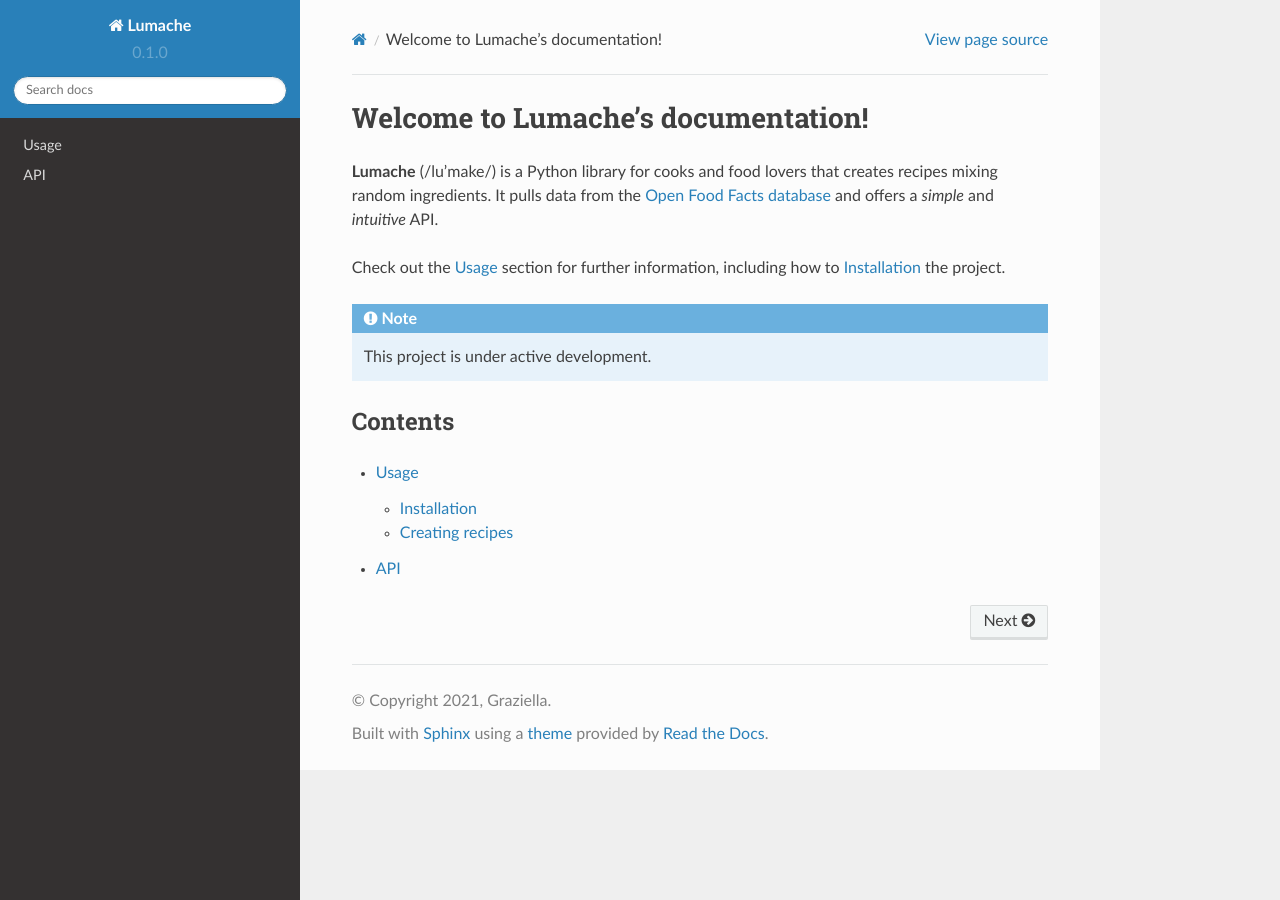
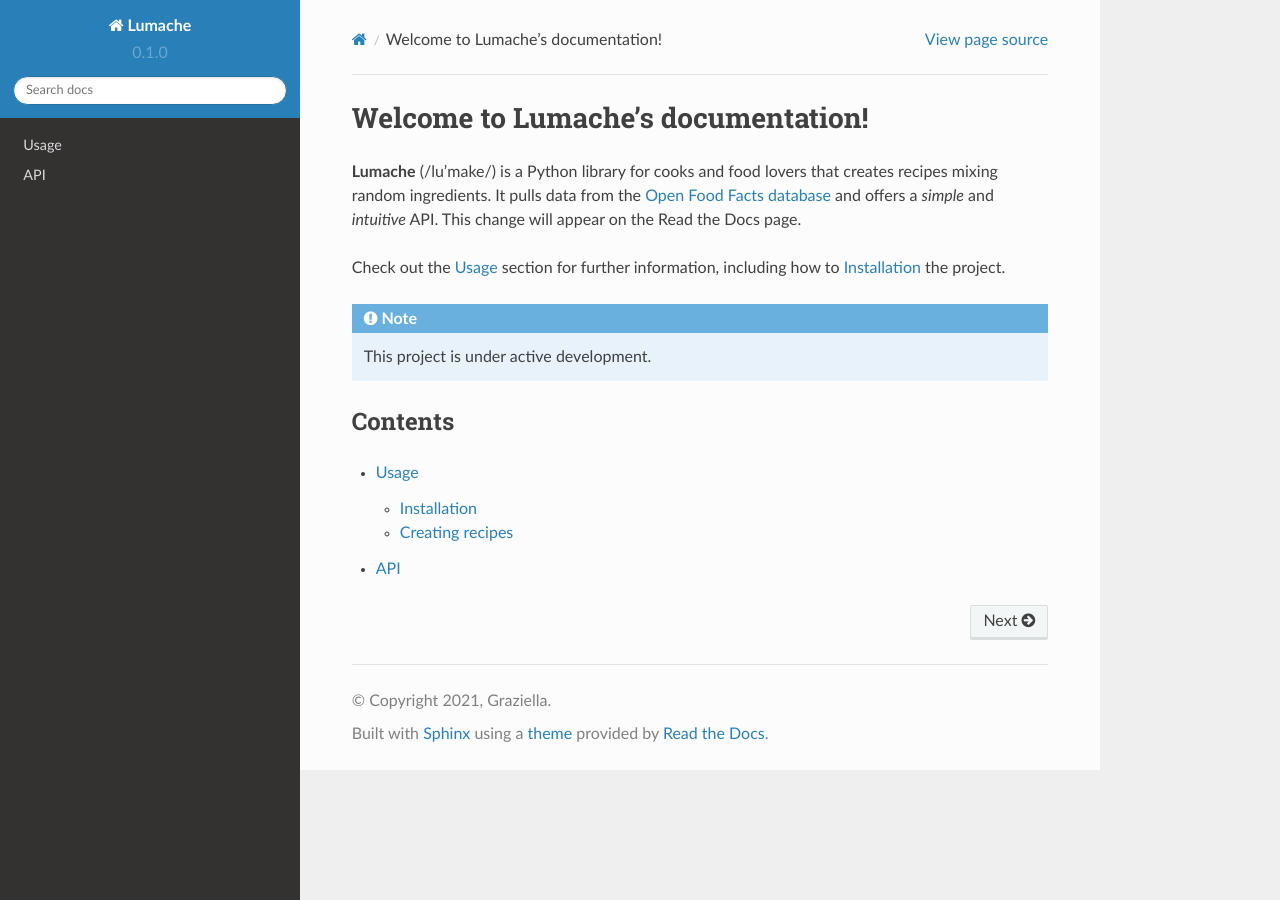
Before and after one commit to BryceSteuer/tec-pos-docs_test, a Sphinx documentation site: the page built from docs/source/index.rst, in a window 1280 px wide. Built offline with Sphinx 7.4.7 and the Read the Docs theme 2.0.0, drawn with Linux system fonts in a browser that asks for light colours.

```diff
--- a/docs/source/index.rst
+++ b/docs/source/index.rst
@@ -4,7 +4,7 @@ Welcome to Lumache's documentation!
 **Lumache** (/lu'make/) is a Python library for cooks and food lovers
 that creates recipes mixing random ingredients.
 It pulls data from the `Open Food Facts database <https://world.openfoodfacts.org/>`_
-and offers a *simple* and *intuitive* API.
+and offers a *simple* and *intuitive* API. This change will appear on the Read the Docs page.
 
 Check out the :doc:`usage` section for further information, including
 how to :ref:`installation` the project.
```
